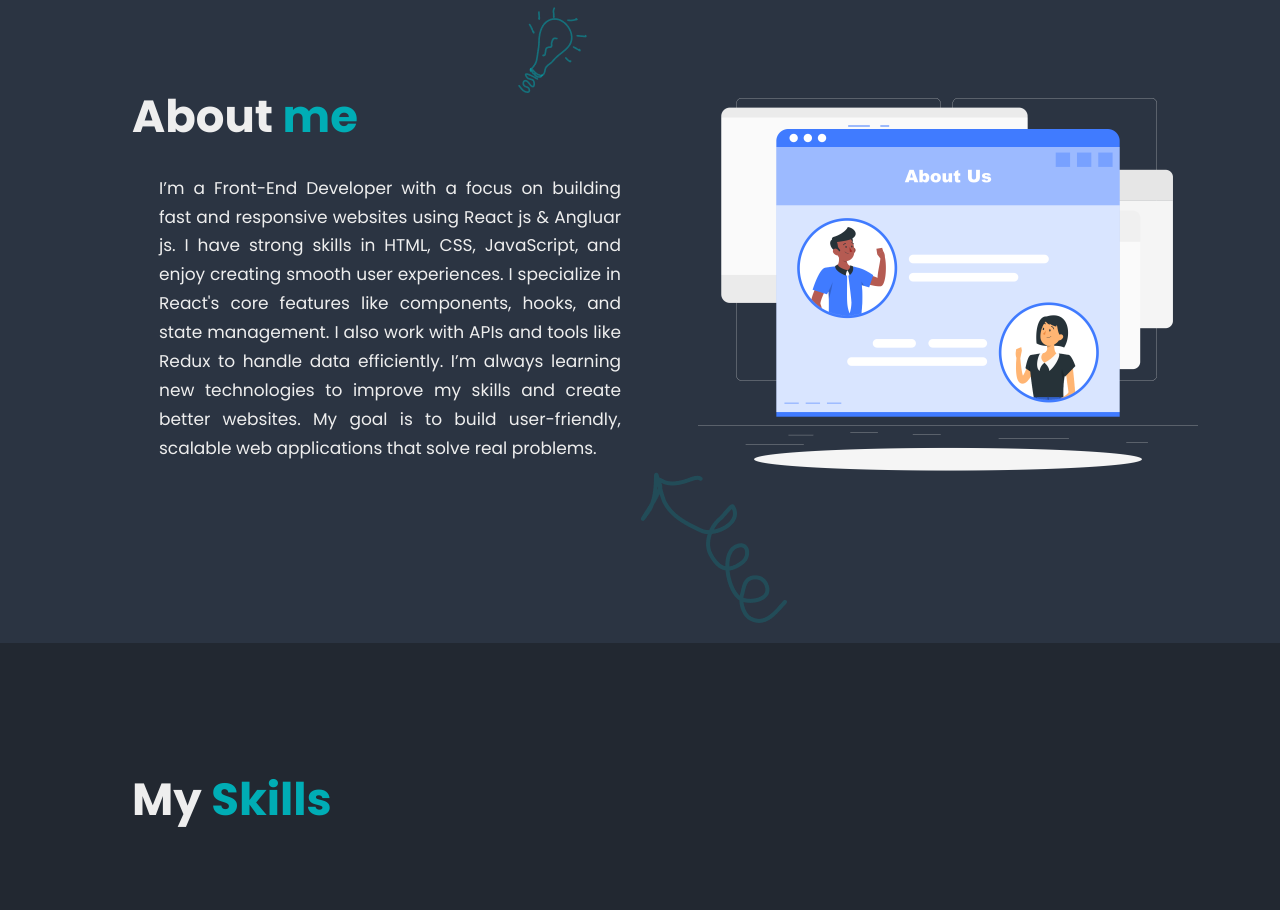
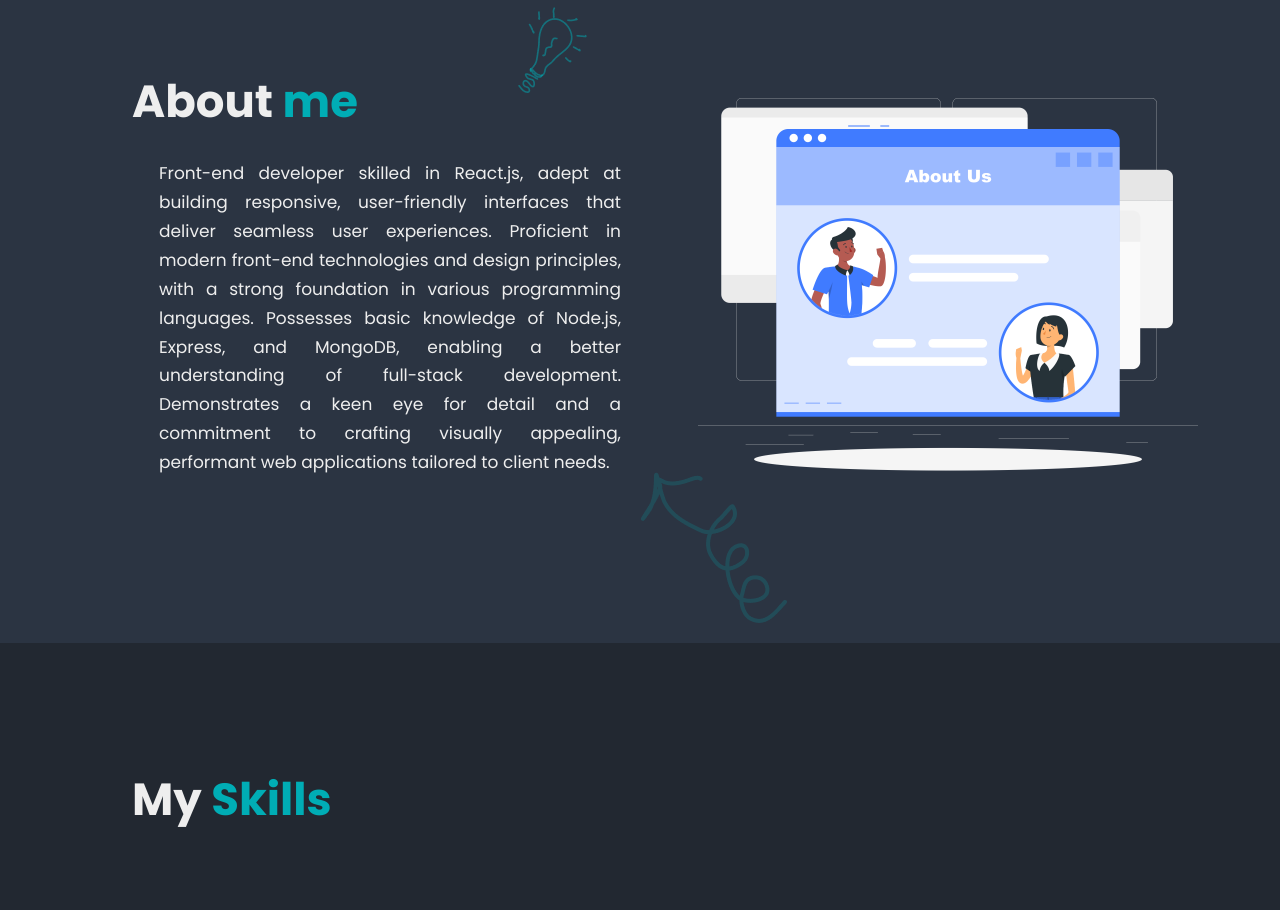
Before and after one commit to Mahmoudshar0/Portfolio_FrontEnd, a plain HTML site: page index.html in a window 1280 px wide. Shown: the part 925-1835 px from the top of the page. Drawn offline with nearby package versions, Linux system fonts and the light colour scheme.

Commit message:
Update index.html

```diff
--- a/index.html
+++ b/index.html
@@ -48,7 +48,7 @@
                   <a href="mailto:mahmoudalsoudy97@gmail.com" class="btnhire text-decoration-none">
                      Hire me
                   </a>
-                  <a href="/Images/CV_V2.pdf" download="Mahmoud_Alsoudy.pdf" class="btncv text-decoration-none">
+                  <a href="/Images/Mahmoud Alsoudy.pdf" download="Mahmoud_Alsoudy.pdf" class="btncv text-decoration-none">
                      Download CV
                      <i class="ms-3 fa-solid fa-download"></i>
                   </a>
@@ -73,9 +73,11 @@
                   <h1 class="c4">About <span class="c3">me</span></h1>
                </div>
                <p class="c4">
-                  I’m a Front-End Developer with a focus on building fast and responsive websites using React js & Angluar js. I have strong skills in HTML, CSS, JavaScript, and enjoy creating smooth user experiences.
-                  I specialize in React's core features like components, hooks, and state management. I also work with APIs and tools like Redux to handle data efficiently.
-                  I’m always learning new technologies to improve my skills and create better websites. My goal is to build user-friendly, scalable web applications that solve real problems.
+                  Front-end developer skilled in React.js, adept at building responsive, user-friendly interfaces that deliver seamless user
+                  experiences. Proficient in modern front-end technologies and design principles, with a strong foundation in various
+                  programming languages. Possesses basic knowledge of Node.js, Express, and MongoDB, enabling a better
+                  understanding of full-stack development. Demonstrates a keen eye for detail and a commitment to crafting visually
+                  appealing, performant web applications tailored to client needs.
                </p>
             </div>
             <div class="group position-relative">
```
